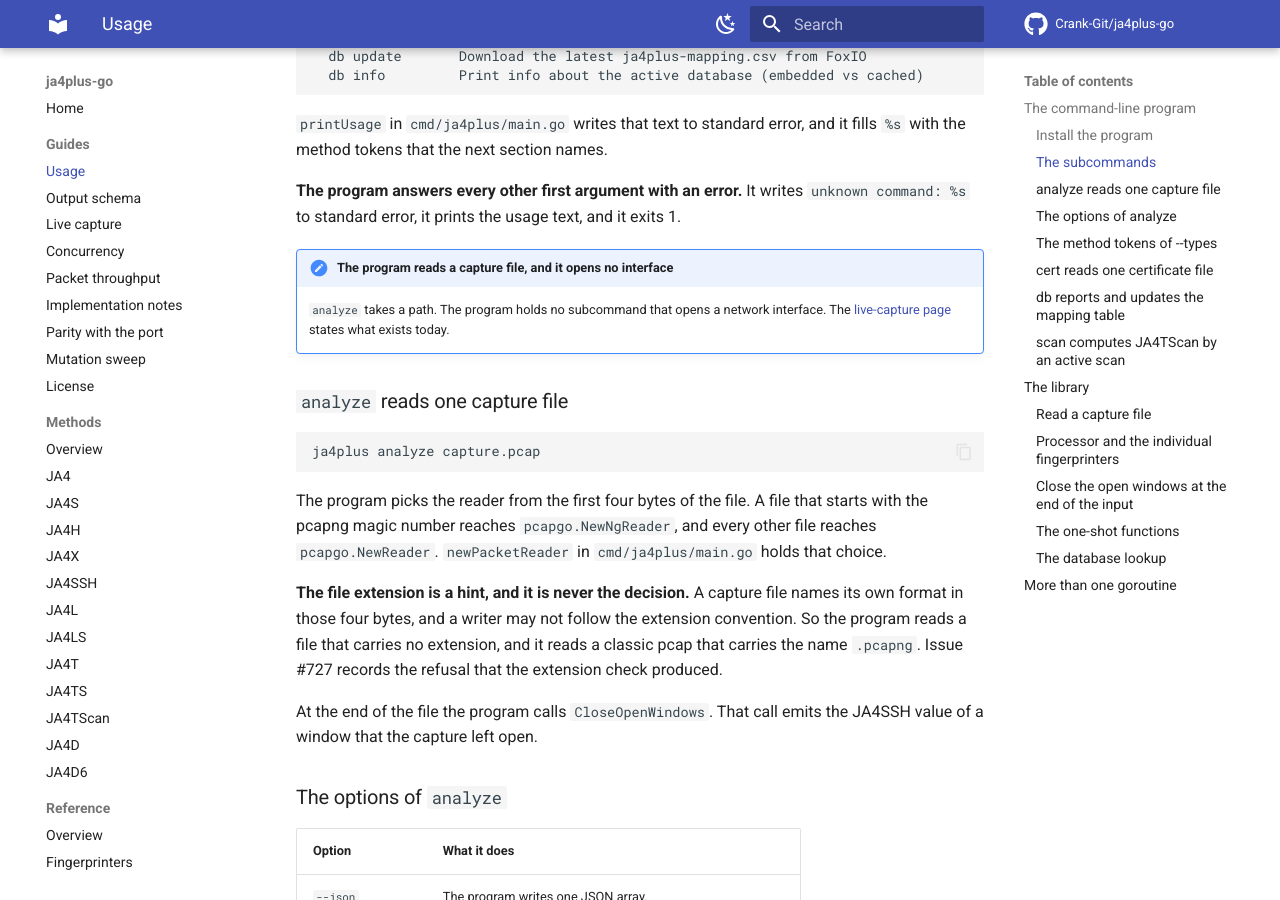
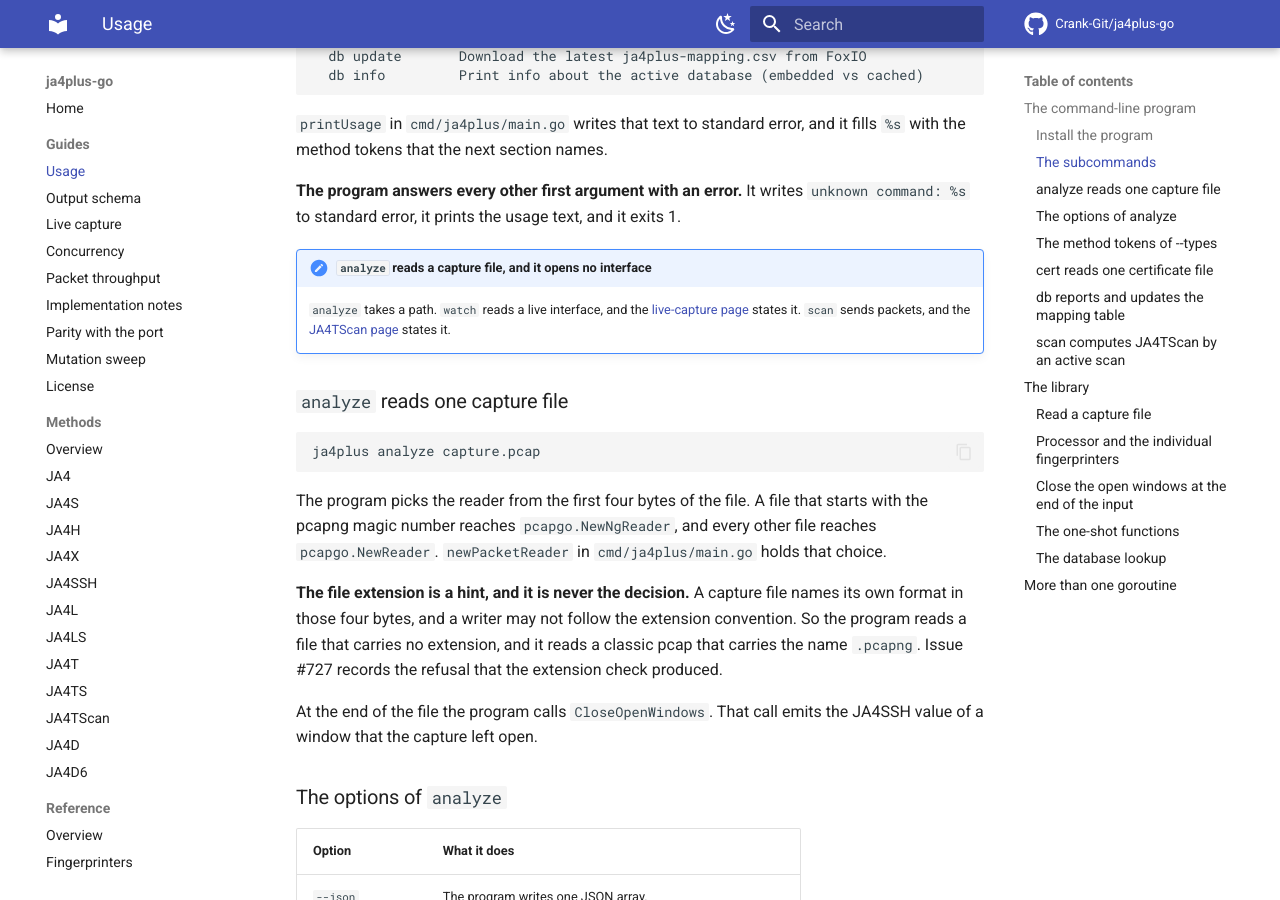
Before and after one commit to Crank-Git/ja4plus-go, an MkDocs documentation site: the page built from docs/usage.md, in a window 1280 px wide and 900 px high, scrolled down 872 px. Built offline with MkDocs 1.6.1 and Material for MkDocs 9.7.7, drawn with Linux system fonts in a browser that asks for light colours; comment, search, counter and statistics services are not loaded.

```diff
--- a/docs/usage.md
+++ b/docs/usage.md
@@ -46,10 +46,11 @@ Database commands:
 **The program answers every other first argument with an error.** It writes
 `unknown command: %s` to standard error, it prints the usage text, and it exits 1.
 
-!!! note "The program reads a capture file, and it opens no interface"
+!!! note "`analyze` reads a capture file, and it opens no interface"
 
-    `analyze` takes a path. The program holds no subcommand that opens a network
-    interface. The [live-capture page](live-capture.md) states what exists today.
+    `analyze` takes a path. `watch` reads a live interface, and the
+    [live-capture page](live-capture.md) states it. `scan` sends packets, and the
+    [JA4TScan page](methods/ja4tscan.md) states it.
 
 ### `analyze` reads one capture file
 
```
Also changed, not shown: docs/audit/findings.md (+4 -3 lines), docs/specs/foxio/JA4T.md (+2 -3 lines), docs/specs/spec.md (+7 -3 lines), 4 other files.
